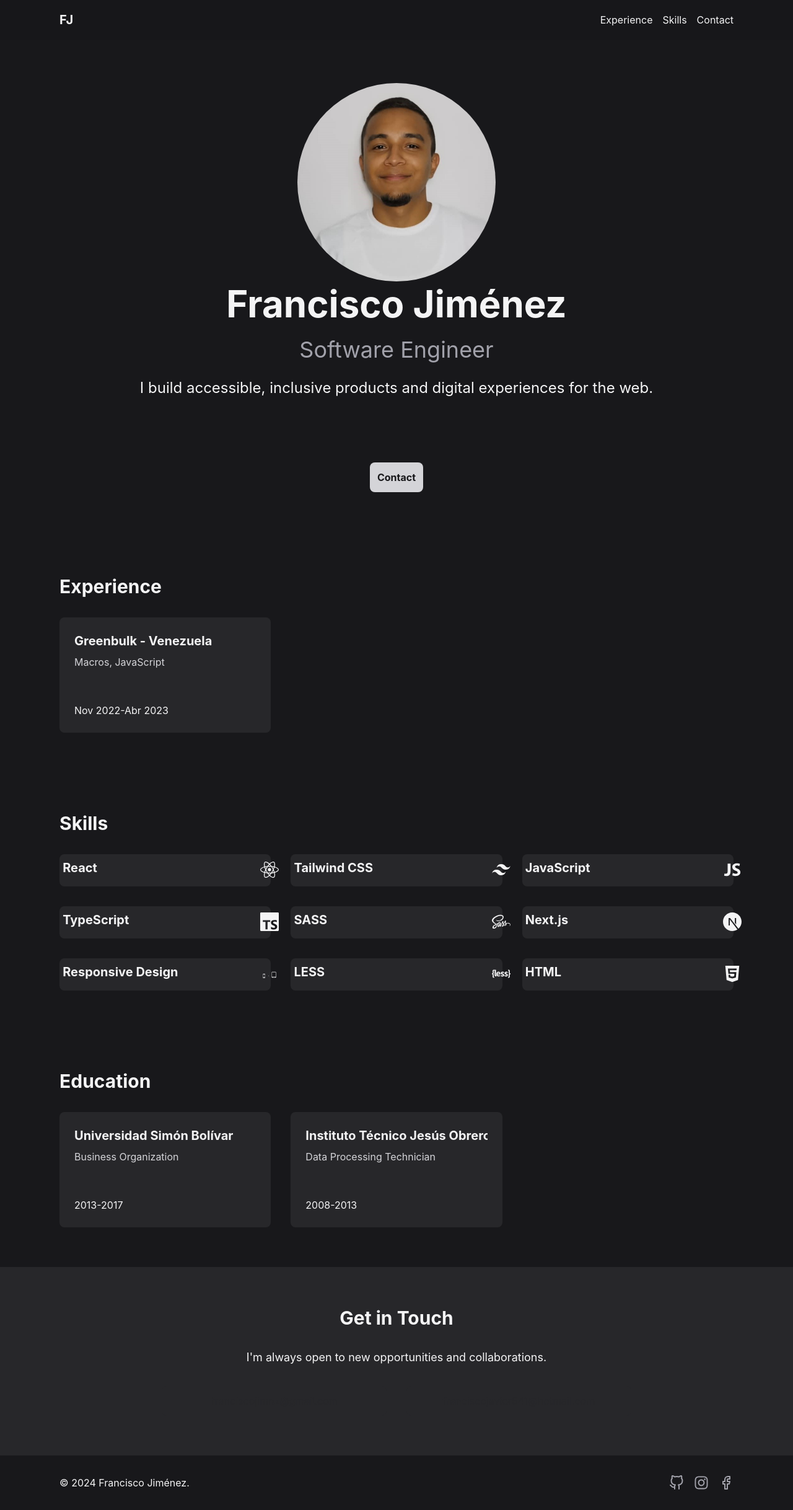
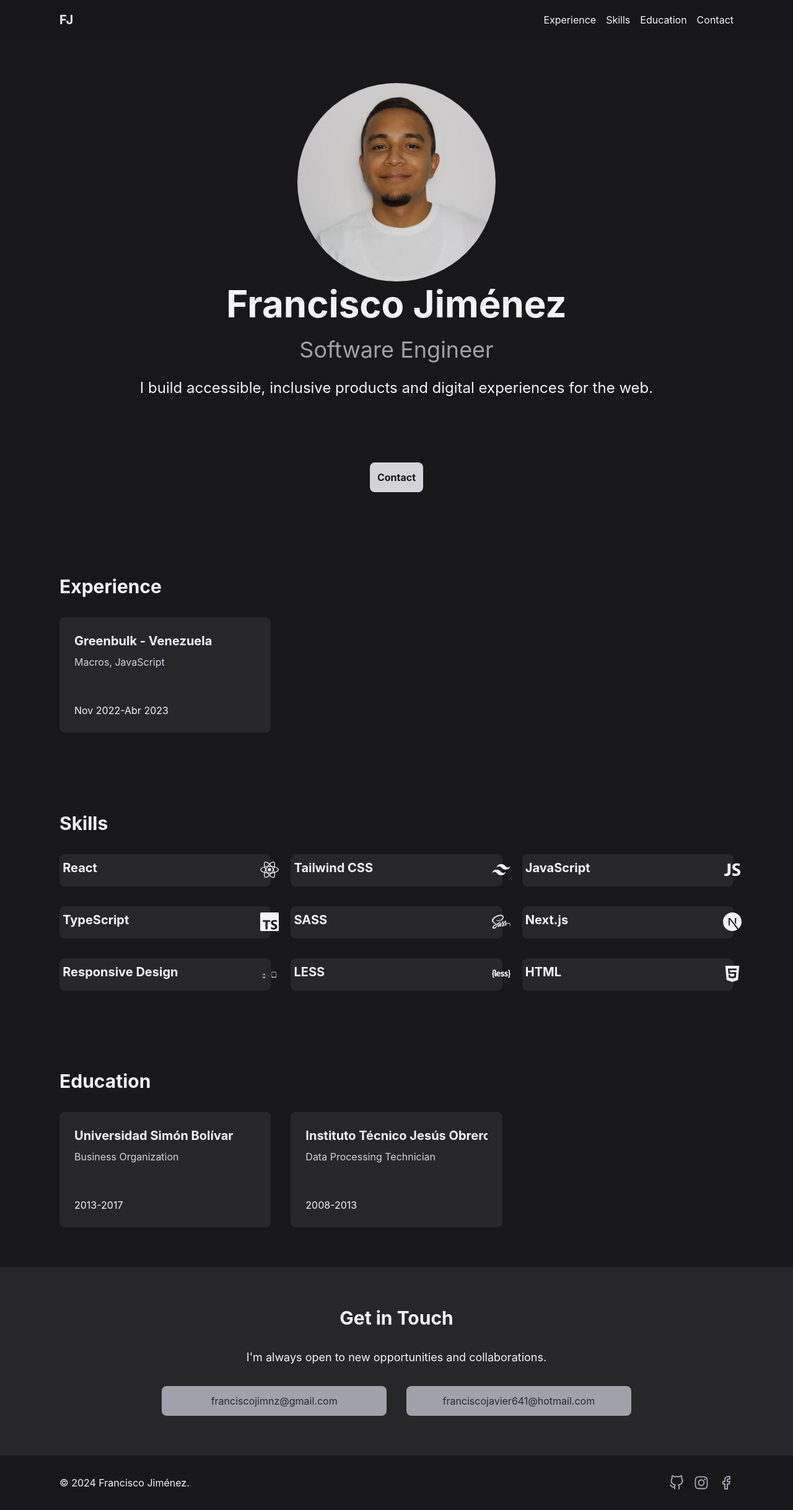
Before and after one commit to Franciscosx/CV, a React (Create React App) app: page / in a window 1280 px wide. Shown: the whole page at 62% size. Built offline with nearby package versions, Linux system fonts and the light colour scheme.

Commit message:
my changes

```diff
--- a/src/App.js
+++ b/src/App.js
@@ -1,8 +1,8 @@
 import React, { useState } from "react";
 /*import { Menu, X, Github, Facebook, Instagram } from "lucide-react";*/
-import { FiFacebook, FiGithub} from "react-icons/fi";
+import { FiFacebook, FiGithub } from "react-icons/fi";
 import { IoLogoJavascript, IoIosMenu, IoIosClose } from "react-icons/io";
-import { FaSass, FaLess, FaReact, FaHtml5, FaInstagram} from "react-icons/fa";
+import { FaSass, FaLess, FaReact, FaHtml5, FaInstagram } from "react-icons/fa";
 import { RiTailwindCssFill } from "react-icons/ri";
 import { SiTypescript, SiNextdotjs } from "react-icons/si";
 import { DiResponsive } from "react-icons/di";
@@ -13,7 +13,7 @@ export default function PortfolioLayout() {
   const name = "Francisco Jiménez";
   const role = "Software Engineer";
   const bio = "I build accessible, inclusive products and digital experiences for the web.";
-  const projects =[
+  const projects = [
     { id: 1, title: "React", icon: <FaReact />, description: "Description of Project 1" },
     { id: 2, title: "Tailwind CSS", icon: <RiTailwindCssFill /> },
     { id: 3, title: "JavaScript", icon: <IoLogoJavascript /> },
@@ -29,8 +29,9 @@ export default function PortfolioLayout() {
   ]
   const exp = [{ id: 1, name: "Greenbulk - Venezuela", date: "Nov 2022-Abr 2023", var: "Macros, JavaScript" }]
 
-    return (
+  return (
     <div className="min-h-screen bg-zinc-900 text-zinc-100">
+        {/*header*/}
       <header className="fixed top-0 left-0 right-0 z-50 bg-zinc-900/80 backdrop-blur-sm">
         <div className="max-w-6xl mx-auto px-4 sm:px-6 lg:px-8">
           <div className="flex items-center justify-between h-16">
@@ -39,9 +40,10 @@ export default function PortfolioLayout() {
                 FJ
               </a>
             </div>
+            {/*links*/}
             <nav className="hidden md:block">
               <ul className="flex space-x-4">
-              <li>
+                <li>
                   <a href="#expe" className="hover:text-zinc-300">
                     Experience
                   </a>
@@ -52,12 +54,19 @@ export default function PortfolioLayout() {
                   </a>
                 </li>
                 <li>
+                  <a href="#education" className="hover:text-zinc-300">
+                    Education
+                  </a>
+                </li>
+                <li>
                   <a href="#contact" className="hover:text-zinc-300">
                     Contact
                   </a>
                 </li>
               </ul>
             </nav>
+
+            {/*hambg menu*/}
             <div className="md:hidden">
               <button onClick={() => setIsMenuOpen(!isMenuOpen)}>
                 {isMenuOpen ? (
@@ -67,12 +76,14 @@ export default function PortfolioLayout() {
                 )}
               </button>
             </div>
+
           </div>
         </div>
+
         {isMenuOpen && (
           <div className="md:hidden">
             <ul className="px-2 pt-2 pb-3 space-y-1">
-            <li>
+              <li>
                 <a
                   href="#expe"
                   className="block px-3 py-2 hover:bg-zinc-800"
@@ -92,6 +103,15 @@ export default function PortfolioLayout() {
               </li>
               <li>
                 <a
+                  href="#education"
+                  className="block px-3 py-2 hover:bg-zinc-800"
+                  onClick={() => setIsMenuOpen(false)}
+                >
+                  Education
+                </a>
+              </li>
+              <li>
+                <a
                   href="#contact"
                   className="block px-3 py-2 hover:bg-zinc-800"
                   onClick={() => setIsMenuOpen(false)}
@@ -105,6 +125,7 @@ export default function PortfolioLayout() {
       </header>
 
       <main className="pt-16">
+        {/*about*/}
         <section
           id="about"
           className="min-h-screen flex items-center justify-center"
@@ -142,6 +163,7 @@ export default function PortfolioLayout() {
           </div>
         </section>
 
+        {/*experience*/}
         <section id="expe" className="py-16">
           <div className="max-w-6xl mx-auto px-4 sm:px-6 lg:px-8">
             <h2 className="text-3xl font-bold mb-8">Experience</h2>
@@ -149,11 +171,13 @@ export default function PortfolioLayout() {
               {exp.map((ex) => (
                 <div key={ex.id} className="bg-zinc-800 p-6 rounded-lg">
                   <input
+                    aria-label={ex.id}
                     type="text"
                     value={ex.name}
                     className="text-xl font-bold mb-2 bg-transparent w-full"
                   />
                   <textarea
+                    aria-label={ex.id}
                     value={ex.var}
                     className="text-zinc-300 bg-transparent w-full resize-none"
                     rows={3}
@@ -164,7 +188,7 @@ export default function PortfolioLayout() {
             </div>
           </div>
         </section>
-
+        {/*skills*/}
         <section id="skills" className="py-16">
           <div className="max-w-6xl mx-auto px-4 sm:px-6 lg:px-8">
             <h2 className="text-3xl font-bold mb-8">Skills</h2>
@@ -172,6 +196,7 @@ export default function PortfolioLayout() {
               {projects.map((project) => (
                 <div key={project.id} className="bg-zinc-800 p-2 rounded-lg flex justify-center items-center">
                   <input
+                    aria-label={project.id}
                     type="text"
                     value={project.title}
                     className="text-xl font-bold mb-2 bg-transparent"
@@ -184,7 +209,7 @@ export default function PortfolioLayout() {
             </div>
           </div>
         </section>
-
+        {/*education*/}
         <section id="education" className="py-16">
           <div className="max-w-6xl mx-auto px-4 sm:px-6 lg:px-8">
             <h2 className="text-3xl font-bold mb-8">Education</h2>
@@ -192,11 +217,13 @@ export default function PortfolioLayout() {
               {edu.map((ed) => (
                 <div key={ed.id} className="bg-zinc-800 p-6 rounded-lg">
                   <input
+                    aria-label={ed.id}
                     type="text"
                     value={ed.name}
                     className="text-xl font-bold mb-2 bg-transparent w-full"
                   />
                   <textarea
+                    aria-label={ed.id}
                     value={ed.var}
                     className="text-zinc-300 bg-transparent w-full resize-none"
                     rows={3}
@@ -210,6 +237,7 @@ export default function PortfolioLayout() {
           </div>
         </section>
 
+        {/*contact*/}
         <section id="contact" className="py-16 bg-zinc-800">
           <div className="max-w-6xl mx-auto px-4 sm:px-6 lg:px-8 text-center">
             <h2 className="text-3xl font-bold mb-8">Get in Touch</h2>
@@ -218,8 +246,8 @@ export default function PortfolioLayout() {
             </p>
             <div className="flex justify-center items-center gap-8">
 
-              <div className="w-1/3 bg-zinc-300 text-zinc-800 hover:bg-zinc-400 bg-zinc-800 p-3 rounded-lg">franciscojimnz@gmail.com</div>
-              <div className="w-1/3 bg-zinc-300 text-zinc-800 hover:bg-zinc-400 bg-zinc-800 p-3 rounded-lg">franciscojavier641@hotmail.com</div>
+              <div className="w-1/3 bg-zinc-400 text-zinc-800 hover:bg-zinc-300  p-3 rounded-lg">franciscojimnz@gmail.com</div>
+              <div className="w-1/3 bg-zinc-400 text-zinc-800 hover:bg-zinc-300  p-3 rounded-lg">franciscojavier641@hotmail.com</div>
 
             </div>
           </div>
@@ -227,6 +255,7 @@ export default function PortfolioLayout() {
 
       </main>
 
+      {/*footer*/}
       <footer className="bg-zinc-900 py-8">
         <div className="max-w-6xl mx-auto px-4 sm:px-6 lg:px-8">
           <div className="flex justify-between items-center">
@@ -245,6 +274,7 @@ export default function PortfolioLayout() {
           </div>
         </div>
       </footer>
+
     </div>
   );
 }
```
